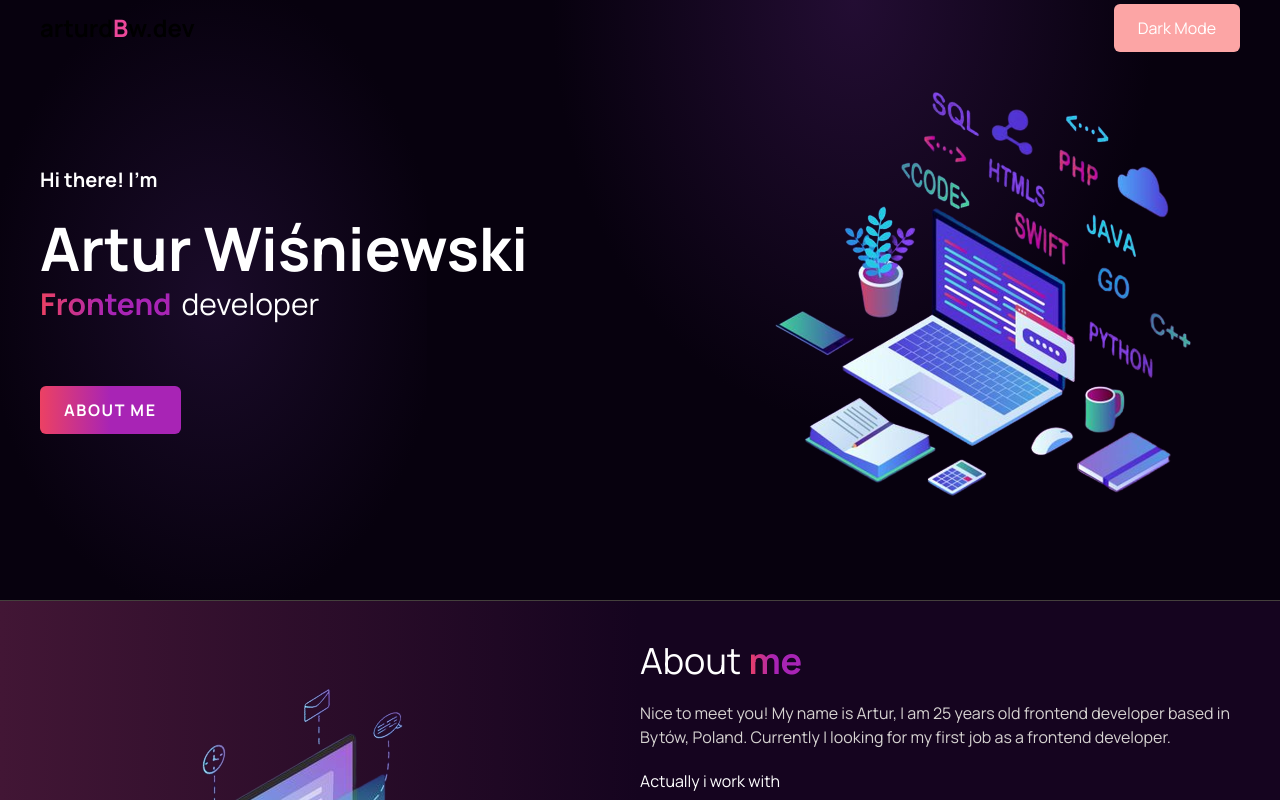
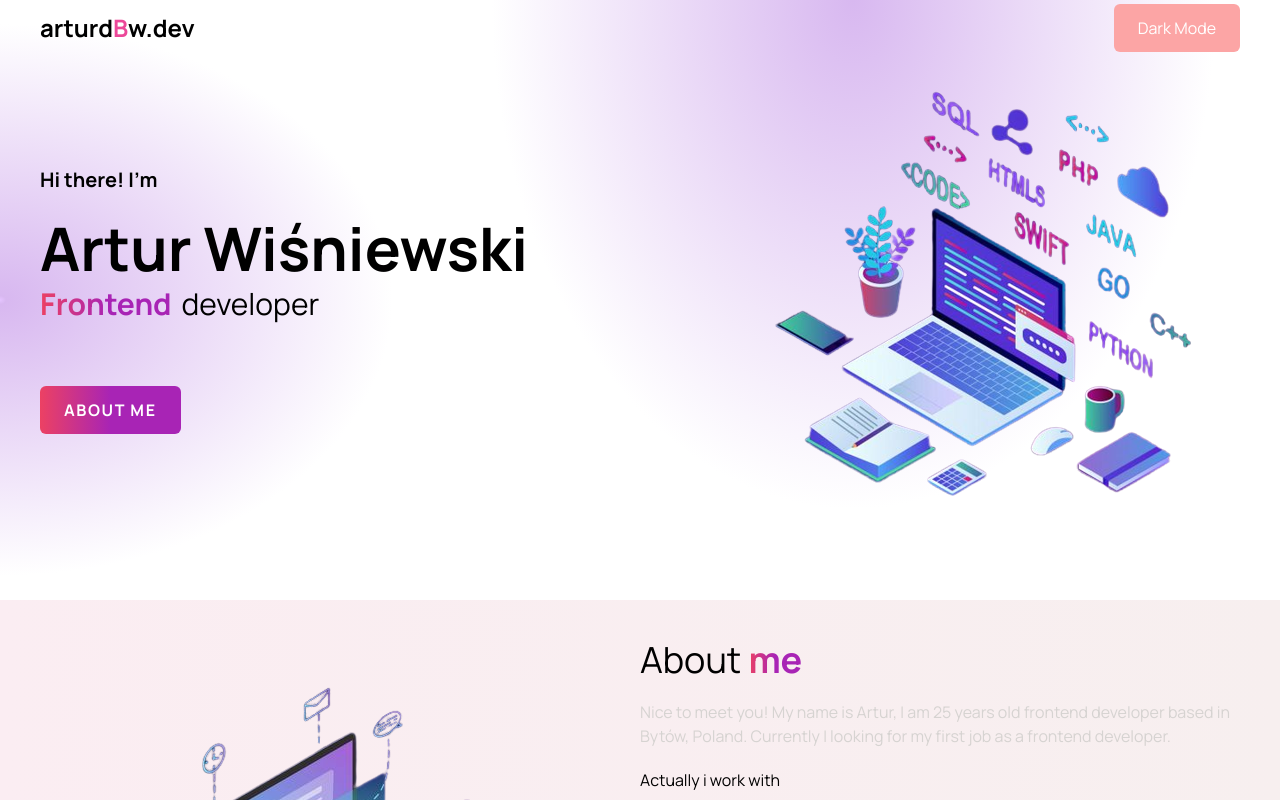
Before and after one commit to ArturDBW/Portfolio, a React (Vite) app: page / in a window 1280 px wide. Shown: the top 800 px of the page. Built offline with nearby package versions, Linux system fonts and the light colour scheme; what tailwindcss-gradients would draw is missing.

Commit message:
add dark mode to Home.tsx

```diff
--- a/src/components/About.tsx
+++ b/src/components/About.tsx
@@ -12,7 +12,7 @@ import { MainButton } from "../elements/MainButton";
 
 export const About = () => {
   return (
-    <section className="border-b-[1px] border-stone-700 bg-about-gradient-linear py-10 text-white">
+    <section className="bg-about-gradient-linear-light border-b-[1px] border-stone-700 py-10 text-black dark:bg-about-gradient-linear dark:text-white">
       <div className="mx-auto flex max-w-7xl items-center px-10 max-sm:px-5">
         <div className="w-1/2 max-md:hidden">
           <img src={aboutPhoto} alt="aboutPhoto" />
--- a/src/components/Home.tsx
+++ b/src/components/Home.tsx
@@ -3,14 +3,14 @@ import test from "../assets/test.png";
 
 export const Home = () => {
   return (
-    <section className="relative flex w-full border-b-[1px] border-stone-700">
+    <section className="relative flex w-full text-black dark:text-white">
       <div className="max-sm:bg-home-gradient-linear flex h-[600px] w-full">
-        <div className="custom-bg-gradient2 w-1/3 max-sm:hidden"></div>
-        <div className="custom-bg-gradient w-2/3 max-sm:hidden"></div>
+        <div className="dark:bg-radial-gradient2 bg-radial-gradient-light2 w-1/3 max-sm:hidden"></div>
+        <div className="dark:bg-radial-gradient bg-gradient-light  w-2/3 max-sm:hidden"></div>
       </div>
       <div className="absolute left-0 top-0 w-full px-10 max-sm:px-5">
         <div className="mx-auto flex h-[600px] max-w-7xl items-center justify-between">
-          <div className="grow text-white max-sm:w-full">
+          <div className="grow max-sm:w-full">
             <h4 className="text-xl font-bold max-md:text-lg">
               Hi there! I&rsquo;m
             </h4>
--- a/src/elements/MainButton.tsx
+++ b/src/elements/MainButton.tsx
@@ -7,7 +7,7 @@ export const MainButton = ({ children, onClick }: ButtonProps) => {
   return (
     <button
       onClick={onClick}
-      className="rounded-md border-none bg-gradient-linear px-6 py-3 font-bold uppercase tracking-widest outline-none duration-100 ease-out hover:scale-110 hover:bg-white hover:bg-none hover:text-black hover:shadow-gradient-linear-shadow"
+      className="rounded-md border-none bg-gradient-linear px-6 py-3 font-bold uppercase tracking-widest text-white outline-none duration-100 ease-out hover:scale-110 hover:bg-white hover:bg-none hover:text-black hover:shadow-gradient-linear-shadow"
     >
       {children}
     </button>
--- a/src/index.css
+++ b/src/index.css
@@ -8,17 +8,28 @@
   }
 }
 
-.custom-bg-gradient {
-  background: radial-gradient(
-    at top,
-    rgb(37, 17, 77) 0%,
-    rgb(35, 13, 51) 0%,
-    rgba(7, 1, 14, 1) 50%
-  );
+@layer utilities {
+  .bg-radial-gradient {
+    background: radial-gradient(at top, #25114d 0%, #230d33 0%, #07010e 60%);
+  }
 }
 
-.custom-bg-gradient2 {
-  background: radial-gradient(#14071f 0%, #1a0b29 1%, #07010e 75%);
+@layer utilities {
+  .bg-gradient-light {
+    background: radial-gradient(at top, #e5c4ff 0%, #d8b8f0 0%, #ffffff 60%);
+  }
+}
+
+@layer utilities {
+  .bg-radial-gradient2 {
+    background: radial-gradient(at left, #14071f 0%, #1a0b29 1%, #07010e 65%);
+  }
+}
+
+@layer utilities {
+  .bg-radial-gradient-light2 {
+    background: radial-gradient(at left, #e5c4ff 0%, #d8b8f0 1%, #ffffff 65%);
+  }
 }
 
 .gradient-text {
--- a/tailwind.config.js
+++ b/tailwind.config.js
@@ -9,6 +9,8 @@ export default {
           "linear-gradient(90deg, rgba(236, 65, 99, 1) 0%, rgba(168, 36, 181, 1) 50%)",
         "about-gradient-linear":
           "linear-gradient(90deg, rgba(66, 22, 53, 1) 0%, rgba(21, 4, 31, 1) 50%)",
+        "about-gradient-linear-light":
+          "linear-gradient(90deg, rgba(251, 237, 242, 1) 0%, rgba(247, 239, 239, 1) 100%)",
         "home-gradient-linear":
           "linear-gradient(90deg, rgba(19, 8, 37, 1) 0%, rgba(7, 1, 14, 1) 100%)",
       },
```
